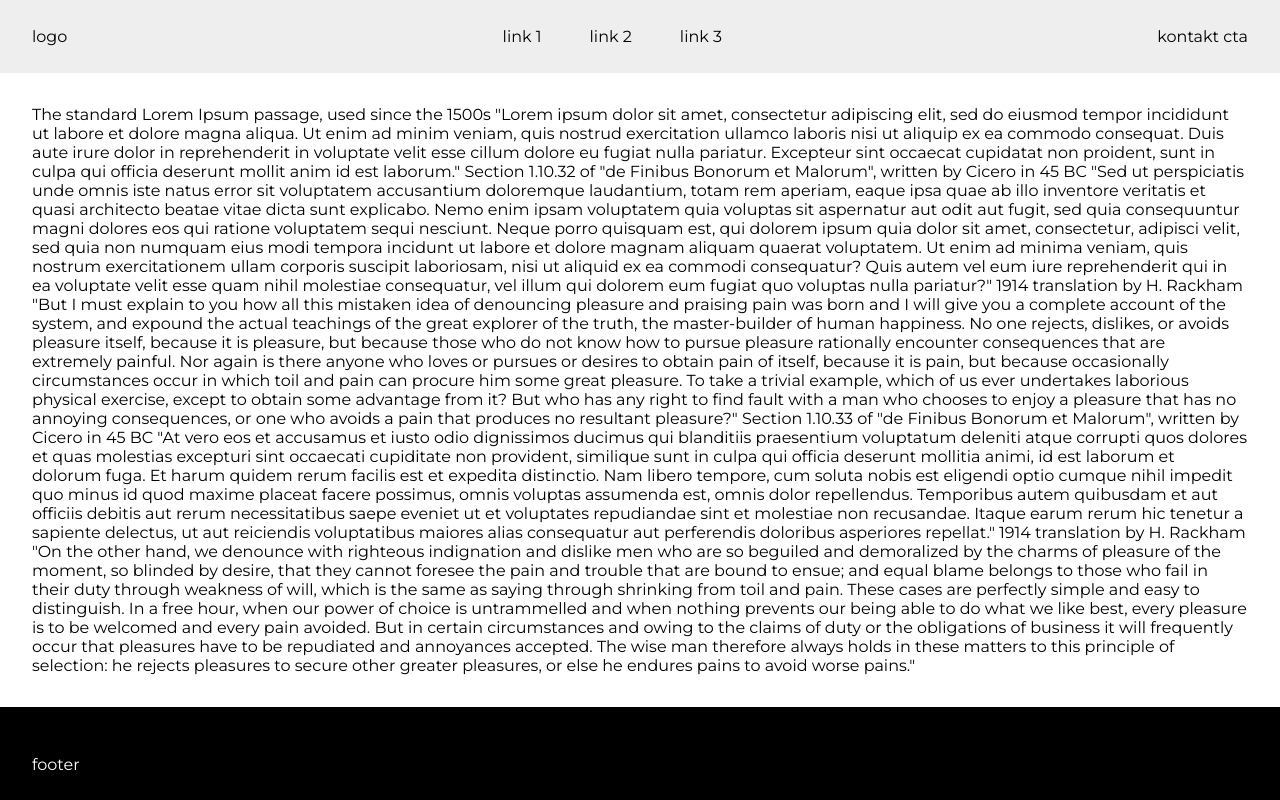
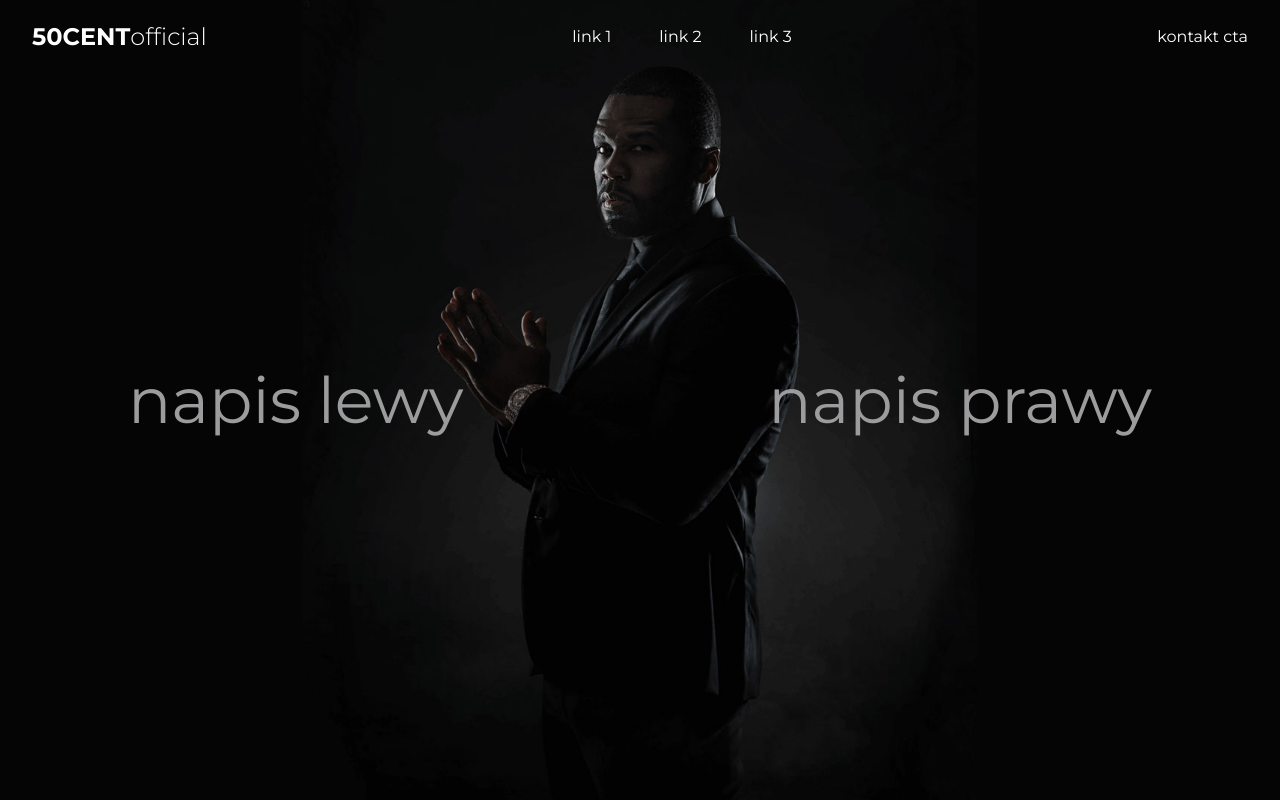
Before and after one commit to pietroczuk/sample-1-day-react-sprint, a React (Create React App) app: page / in a window 1280 px wide. Shown: the top 800 px of the page. Built offline with nearby package versions, Linux system fonts and the light colour scheme.

Commit message:
add hero image component

```diff
--- a/src/components/header/Header.module.scss
+++ b/src/components/header/Header.module.scss
@@ -4,6 +4,11 @@
     align-content   : center;
     justify-content : space-between;
     align-items     : center;
-    background-color: #eee;
+    background-color: rgba(0, 0, 0, 0);
     padding         : 1em 2em;
+    position        : fixed;
+    width           : 100%;
+    box-sizing      : border-box;
+    color           : #fff;
+    z-index         : 1;
 }
--- a/src/components/main/Main.module.scss
+++ b/src/components/main/Main.module.scss
@@ -1,3 +1,3 @@
 .main {
-    padding: 2em;
+    // padding: 2em;
 }
--- a/src/components/main/Main.tsx
+++ b/src/components/main/Main.tsx
@@ -1,8 +1,10 @@
 import { FC } from 'react';
+import HeroImage from '../ux/heroImage/HeroImage';
 import styles from './Main.module.scss';
 
 const Main: FC = () => {
     return <main className={styles.main}>
+        <HeroImage />
         The standard Lorem Ipsum passage, used since the 1500s
         "Lorem ipsum dolor sit amet, consectetur adipiscing elit, sed do eiusmod tempor incididunt ut labore et dolore magna aliqua. Ut enim ad minim veniam, quis nostrud exercitation ullamco laboris nisi ut aliquip ex ea commodo consequat. Duis aute irure dolor in reprehenderit in voluptate velit esse cillum dolore eu fugiat nulla pariatur. Excepteur sint occaecat cupidatat non proident, sunt in culpa qui officia deserunt mollit anim id est laborum."
 
--- a/src/components/ui/logo/Logo.module.scss
+++ b/src/components/ui/logo/Logo.module.scss
@@ -1,3 +1,10 @@
 .logo {
+    font-weight   : 700;
+    text-transform: uppercase;
+    font-size     : 1.5em;
 
+    span {
+        font-weight   : 300;
+        text-transform: none;
+    }
 }
--- a/src/components/ui/logo/Logo.tsx
+++ b/src/components/ui/logo/Logo.tsx
@@ -2,7 +2,9 @@ import { FC } from "react";
 import styles from './Logo.module.scss';
 
 const Logo: FC = () => {
-    return <div className={styles.logo}>logo</div>
+    return <div className={styles.logo}>
+        50cent<span>official</span>
+    </div>
 }
 
 export default Logo;
--- /dev/null
+++ b/src/components/ux/heroImage/HeroImage.module.scss
@@ -0,0 +1,29 @@
+.heroCointaner {
+    height          : 100vh;
+    min-height      : 500px;
+    max-height      : 800px;
+    background-color: #050505;
+    position        : relative;
+
+    .heroImage {
+        height    : 100%;
+        text-align: center;
+    }
+
+    .leftContent,
+    .rightContent {
+        position : absolute;
+        top      : 50%;
+        transform: translateY(-50%);
+        color    : #9c9c9e;
+        font-size: 4em;
+    }
+
+    .leftContent {
+        left: 10%;
+    }
+
+    .rightContent {
+        right: 10%;
+    }
+}
--- /dev/null
+++ b/src/components/ux/heroImage/HeroImage.tsx
@@ -0,0 +1,15 @@
+import { FC } from "react";
+import styles from './HeroImage.module.scss';
+import heroImage from '../../ui/images/hero.jpg'
+
+const HeroImage: FC = () => {
+    return <div className={styles.heroCointaner}>
+        <div className={styles.leftContent}>napis lewy</div>
+        <div className={styles.rightContent}>napis prawy</div>
+
+        <div className={styles.heroImage}>
+            <img src={heroImage} alt="this is 50" height="100%" width="auto"/>
+        </div>
+    </div>
+}
+export default HeroImage;
```
Also changed, not shown: src/components/ui/images/hero.jpg (added). Lines whose indentation alone changed are shown as unchanged.
